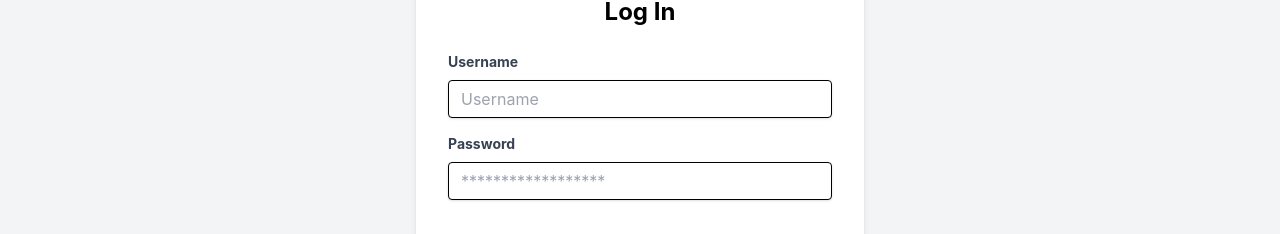
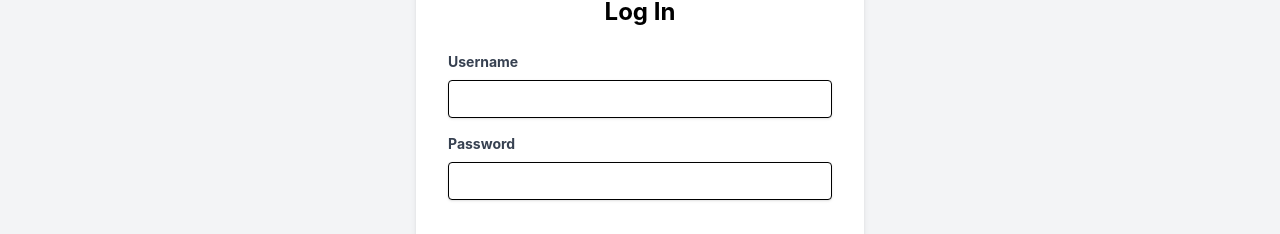
Before and after one commit to ritaban06/recipe-sharing-platform, a React (Create React App) app: page /login in a window 1280 px wide. Shown: the part 172-406 px from the top of the page. Built offline with nearby package versions, Linux system fonts and the light colour scheme.

Commit message:
Removed placeholder

```diff
--- a/src/components/Login.js
+++ b/src/components/Login.js
@@ -48,7 +48,7 @@ const Login = () => {
             className="shadow appearance-none border border-black rounded w-full py-2 px-3 text-gray-700 leading-tight focus:outline-none focus:shadow-outline"
             id="username"
             type="text"
-            placeholder="Username"
+            placeholder=""
             value={username}
             onChange={(e) => setUsername(e.target.value)}
             required
@@ -62,7 +62,7 @@ const Login = () => {
             className="shadow appearance-none border border-black rounded w-full py-2 px-3 text-gray-700 mb-3 leading-tight focus:outline-none focus:shadow-outline"
             id="password"
             type="password"
-            placeholder="******************"
+            placeholder=""
             value={password}
             onChange={(e) => setPassword(e.target.value)}
             required
```
